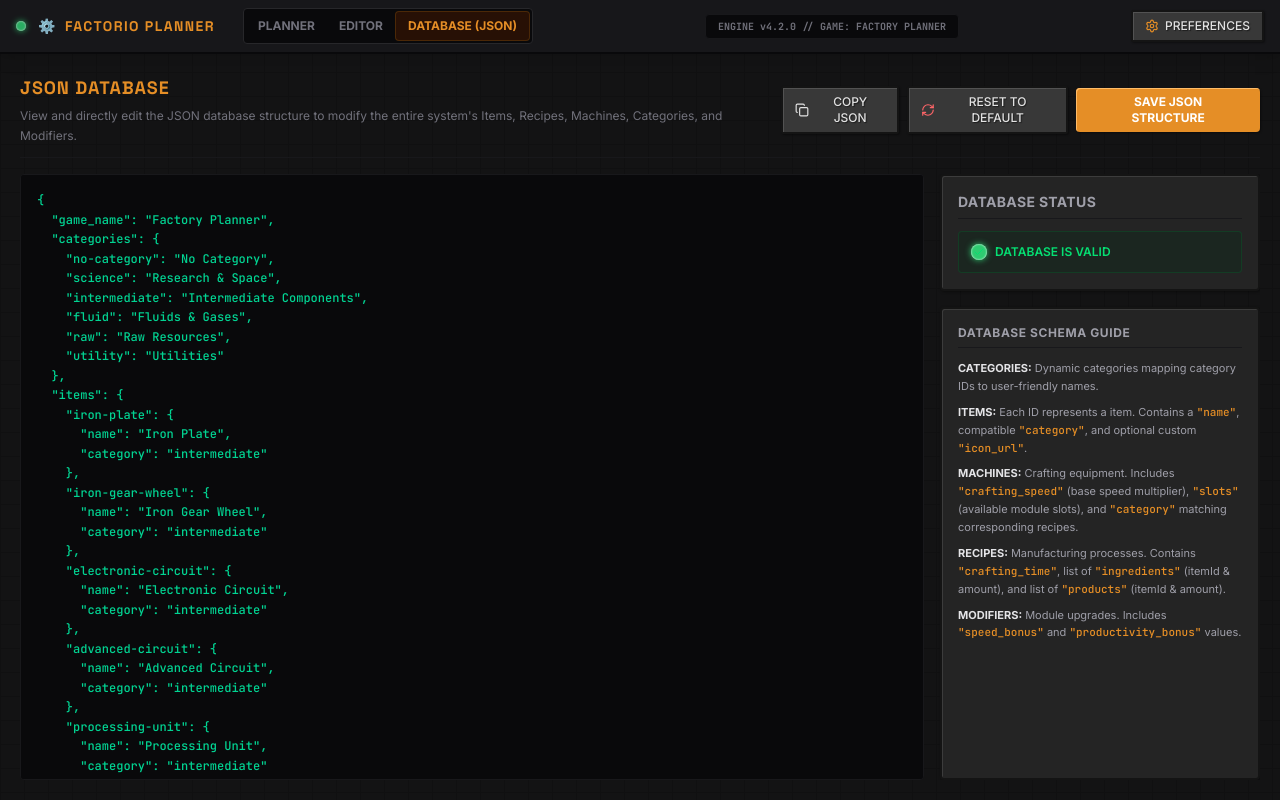
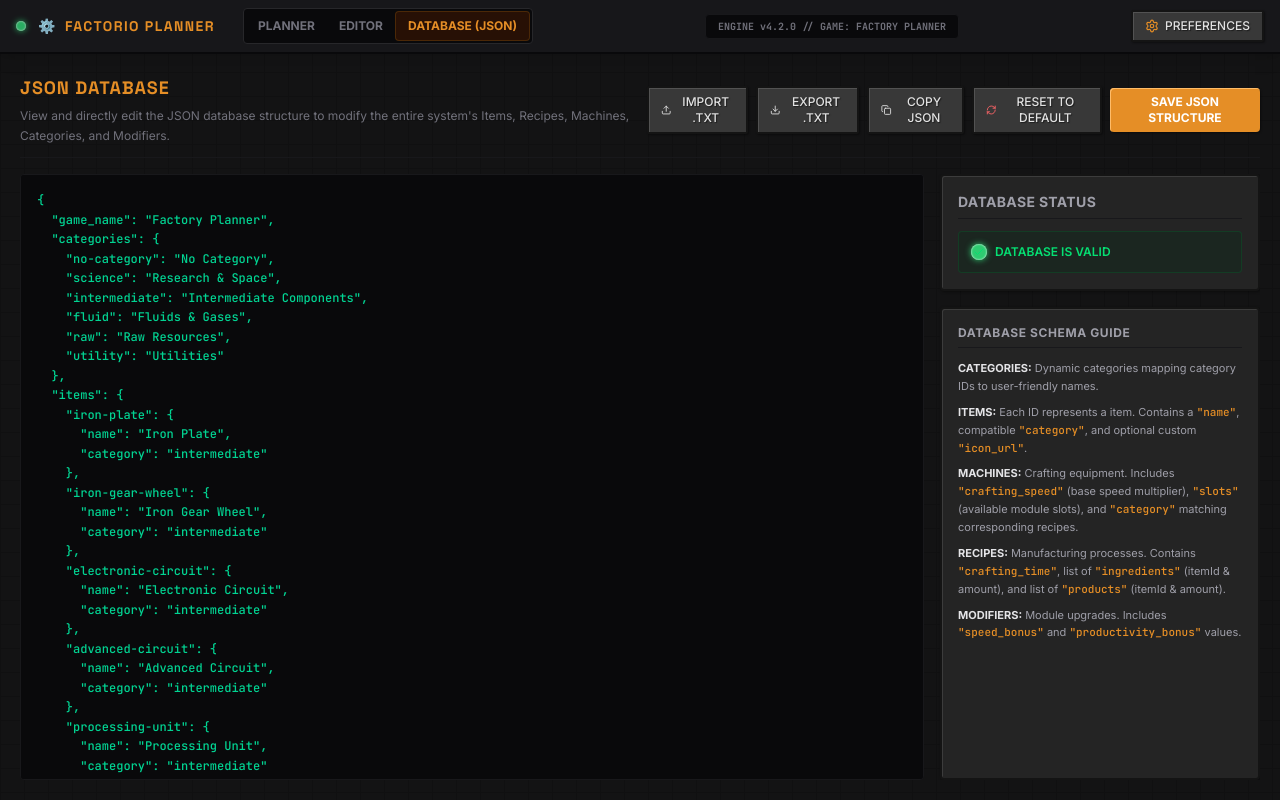
Before and after one commit to HeziKaneki/factory-planner, a React (Vite) app: page / in a window 1280 px wide. Both pictures are taken after a click on the button "DATABASE (JSON)". Built offline with nearby package versions, Linux system fonts and the light colour scheme.

Commit message:
feat(database): add JSON import and export support
Implement file import/export functionality in the database tab to allow users to manage custom game data via JSON files.

```diff
--- a/src/components/DatabaseTab.tsx
+++ b/src/components/DatabaseTab.tsx
@@ -1,5 +1,5 @@
 import React, { useState, useEffect } from 'react';
-import { Copy, Check, RefreshCw, AlertTriangle } from 'lucide-react';
+import { Copy, Check, RefreshCw, AlertTriangle, Upload, Download } from 'lucide-react';
 import { initialCustomDb } from '../data/initialDb';
 
 interface DatabaseTabProps {
@@ -12,6 +12,7 @@
   const [error, setError] = useState<string | null>(null);
   const [copied, setCopied] = useState(false);
   const [saved, setSaved] = useState(false);
+  const fileInputRef = React.useRef<HTMLInputElement>(null);
 
   // Keep in sync with customDb prop
   useEffect(() => {
@@ -61,6 +62,65 @@
     });
   };
 
+  const handleImportClick = () => {
+    fileInputRef.current?.click();
+  };
+
+  const handleFileChange = (e: React.ChangeEvent<HTMLInputElement>) => {
+    const file = e.target.files?.[0];
+    if (!file) return;
+
+    const reader = new FileReader();
+    reader.onload = (event) => {
+      const text = event.target?.result as string;
+      setJsonText(text);
+      try {
+        const parsed = JSON.parse(text);
+        // Validate schema roughly
+        if (!parsed.game_name) throw new Error('Structure missing "game_name"');
+        if (!parsed.items) throw new Error('Structure missing "items" section');
+        if (!parsed.machines) throw new Error('Structure missing "machines" section');
+        if (!parsed.recipes) throw new Error('Structure missing "recipes" section');
+
+        onSave(parsed);
+        setError(null);
+        setSaved(true);
+        setTimeout(() => setSaved(false), 2000);
+      } catch (err: any) {
+        setError(err.message || 'Invalid JSON format in file');
+      }
+    };
+    reader.readAsText(file);
+    e.target.value = '';
+  };
+
+  const handleExport = () => {
+    try {
+      const dataStr = jsonText;
+      let fileName = 'factory_planner_db.txt';
+      try {
+        const parsed = JSON.parse(jsonText);
+        if (parsed.game_name) {
+          fileName = `${parsed.game_name.toLowerCase().replace(/[^a-z0-9]+/g, '_')}_db.txt`;
+        }
+      } catch (e) {
+        // use default name if invalid JSON
+      }
+
+      const blob = new Blob([dataStr], { type: 'text/plain;charset=utf-8' });
+      const url = URL.createObjectURL(blob);
+      const link = document.createElement('a');
+      link.href = url;
+      link.download = fileName;
+      document.body.appendChild(link);
+      link.click();
+      document.body.removeChild(link);
+      URL.revokeObjectURL(url);
+    } catch (err: any) {
+      setError('Export failed: ' + err.message);
+    }
+  };
+
   return (
     <div className="flex-1 flex flex-col p-5 overflow-hidden bg-zinc-950/40 text-left gap-4 h-full">
       <div className="flex items-center justify-between border-b border-zinc-900 pb-3 shrink-0">
@@ -73,6 +133,29 @@
           </p>
         </div>
         <div className="flex items-center gap-2">
+          <input
+            type="file"
+            ref={fileInputRef}
+            onChange={handleFileChange}
+            accept=".txt,.json"
+            className="hidden"
+          />
+          <button
+            onClick={handleImportClick}
+            className="factorio-btn text-xs px-3 py-1.5 flex items-center gap-1.5 uppercase font-bold text-zinc-300"
+            title="Import database from .txt file"
+          >
+            <Upload size={14} />
+            Import .txt
+          </button>
+          <button
+            onClick={handleExport}
+            className="factorio-btn text-xs px-3 py-1.5 flex items-center gap-1.5 uppercase font-bold text-zinc-300"
+            title="Export database to .txt file"
+          >
+            <Download size={14} />
+            Export .txt
+          </button>
           <button
             onClick={handleCopy}
             className="factorio-btn text-xs px-3 py-1.5 flex items-center gap-1.5 uppercase font-bold text-zinc-300"
```
